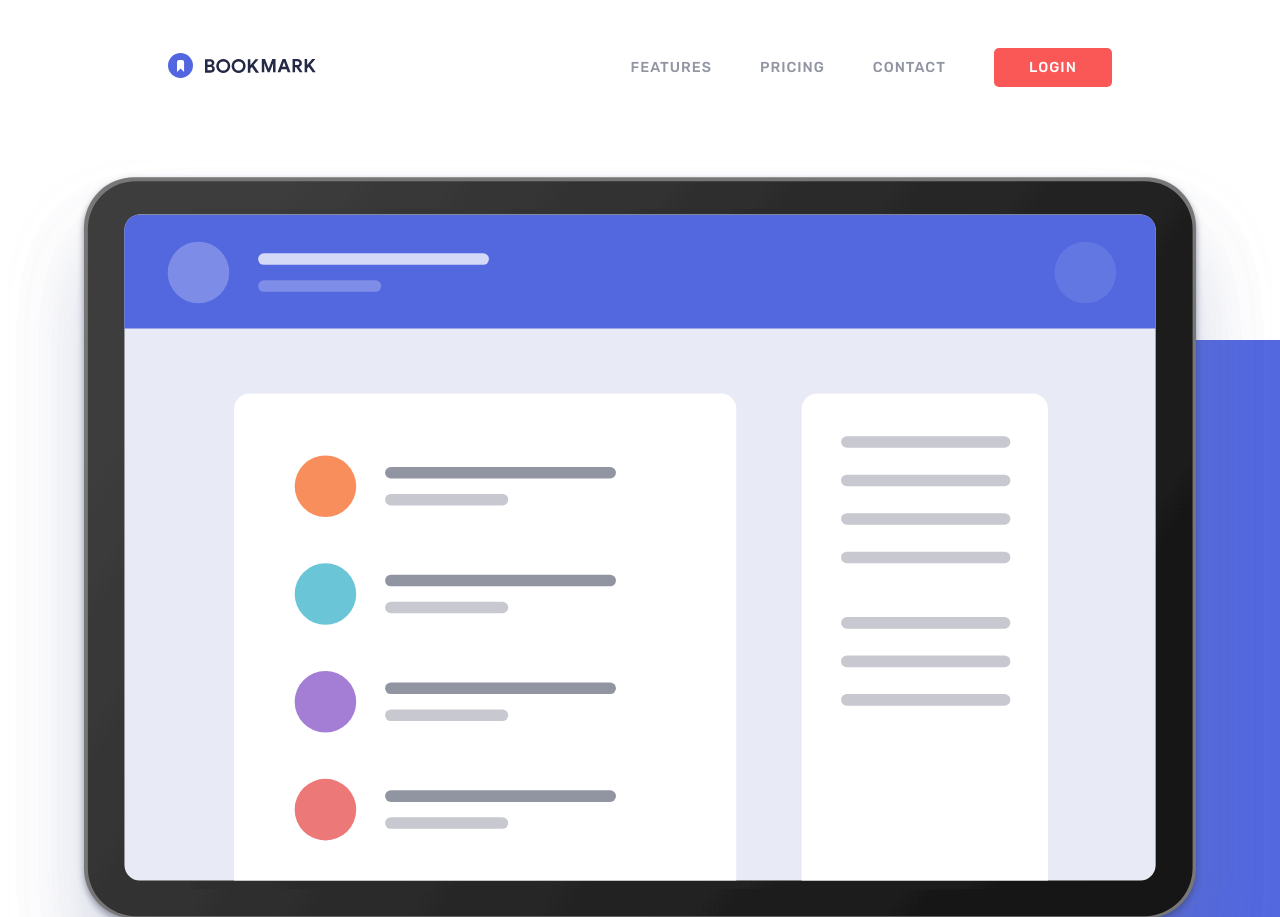
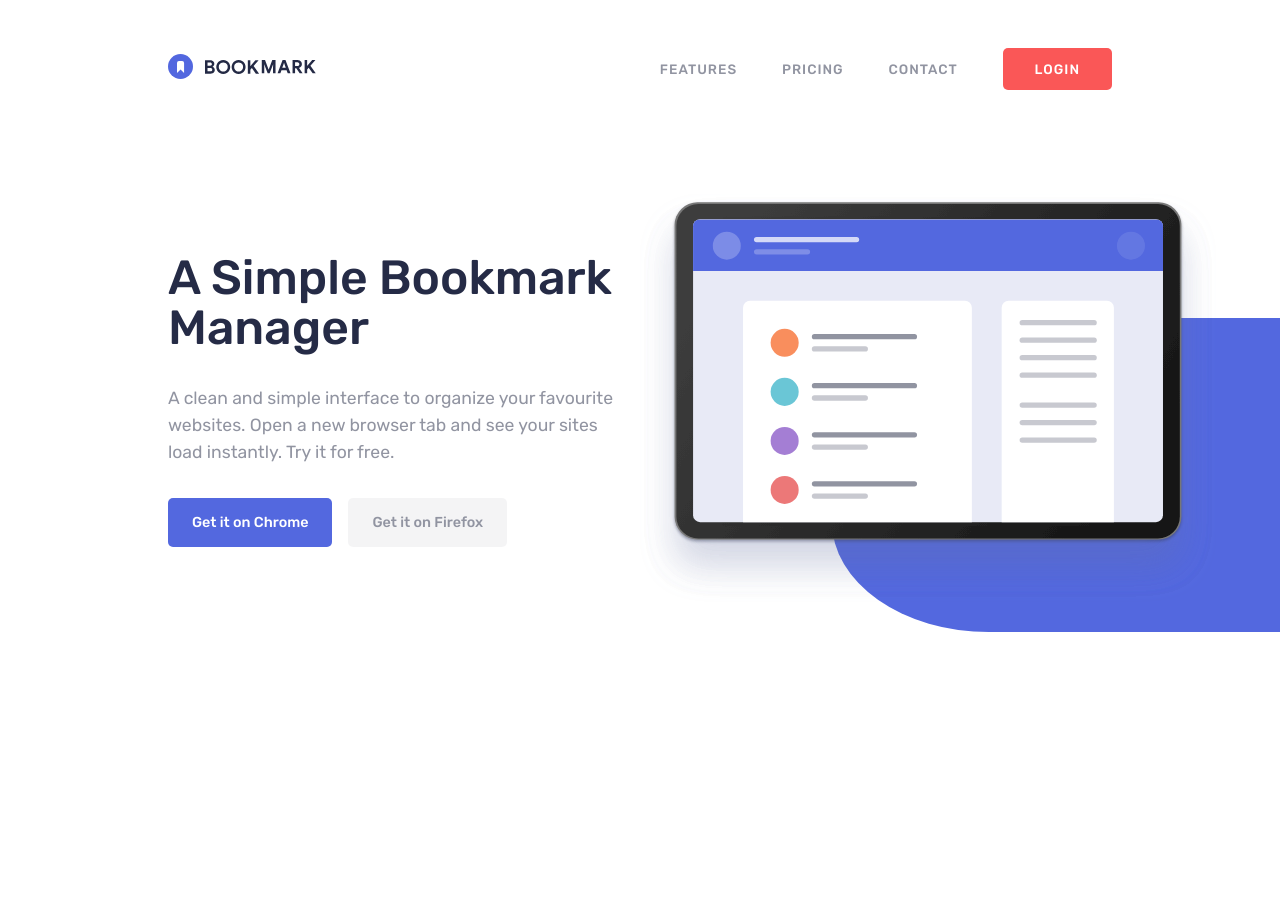
Before and after one commit to AtillaDev/BookmarkLandingPage, a plain HTML site: page index.html in a window 1280 px wide. Shown: the top 917 px of the page. After the commit the page ends 800 px from the top, so only its background shows below. Drawn offline with Linux system fonts and the light colour scheme.

Commit message:
hero complete desktop

```diff
--- a/app/scss/_global.scss
+++ b/app/scss/_global.scss
@@ -33,8 +33,15 @@ body {
   top: 0;
   width: calc(100% - 4rem);
   // margin-top: 10rem;
+
+  @include desktop {
+    width: calc(100% - 21rem);
+  }
 }
 
 .sticky + .page-content {
   margin-top: 109px;
+  @include desktop {
+    margin-top: 129px;
+  }
 }
--- a/app/scss/_hero.scss
+++ b/app/scss/_hero.scss
@@ -4,12 +4,25 @@
   // justify-items: center;
   // align-items: center;
   padding-top: 2rem;
-  height: 200vh;
+  // height: 200vh;
+
+  @include desktop {
+    flex-direction: row-reverse;
+    align-items: center;
+    justify-content: space-between;
+    padding-top: 4rem;
+  }
 
   &__illustration {
     position: relative;
     z-index: -10;
     // margin: 0 auto;
+
+    @include desktop {
+      width: 45%;
+
+      padding-right: 4rem;
+    }
 
     &-image {
       position: relative;
@@ -17,6 +30,11 @@
       width: calc(100% - 1rem);
       z-index: -1;
       // margin: 0 auto;
+
+      @include desktop {
+        width: 100%;
+        padding: 0;
+      }
     }
 
     &-accent {
@@ -28,6 +46,14 @@
       height: 80%;
       width: 80%;
       background-color: $softBlue;
+
+      @include desktop {
+        top: 30%;
+        left: 30%;
+        height: 76%;
+        width: 70%;
+        border-radius: 0 0 0 35%;
+      }
     }
   }
 
@@ -41,10 +67,23 @@
     padding-right: 2.2rem;
     font-weight: 500;
 
+    @include desktop {
+      width: 35%;
+      text-align: left;
+      padding: 0;
+      padding-left: 10.5rem;
+    }
+
     &-tittle {
       color: $darkBlue;
       font-size: 1.8rem;
       line-height: 40px;
+
+      @include desktop {
+        font-size: 3rem;
+        font-weight: 500;
+        line-height: 50px;
+      }
     }
 
     &-description {
@@ -52,6 +91,14 @@
       color: $grayishBlue;
       font-size: 0.9rem;
       line-height: 25px;
+
+      @include desktop {
+        padding-top: 2rem;
+        font-weight: 400;
+        line-height: 27px;
+        font-size: 1.1rem;
+        font-size: 400;
+      }
     }
 
     &-buttons {
@@ -59,11 +106,20 @@
       justify-content: space-between;
       padding-top: 2rem;
 
+      @include desktop {
+        justify-content: flex-start;
+        gap: 1rem;
+      }
+
       a {
         font-size: 0.9rem;
         padding: 1rem;
         border-radius: 5px;
         // background-color: $softBlue;
+
+        @include desktop {
+          padding: 1rem 1.5rem;
+        }
       }
 
       a:first-child {
--- a/app/scss/_nav.scss
+++ b/app/scss/_nav.scss
@@ -5,6 +5,7 @@
   justify-content: space-between;
   padding: 2.5rem 2rem;
   background-color: #fff;
+  // width: 100%;
 
   @include desktop {
     padding-top: 3rem;
@@ -60,8 +61,8 @@
         width: 100%;
         text-align: center;
         text-decoration: none;
+        color: #fff;
         letter-spacing: 2px;
-        color: #fff;
         font-weight: 400;
       }
       a:nth-child(3) {
@@ -98,11 +99,11 @@
     @include desktop {
       display: flex;
       align-items: center;
-      gap: 3rem;
+      gap: 2.8rem;
 
       a {
         text-decoration: none;
-        font-size: 0.9rem;
+        font-size: 0.85rem;
         font-weight: 500;
         letter-spacing: 1px;
         color: $grayishBlue;
@@ -117,7 +118,7 @@
         background-color: $softRed;
         border-radius: 5px;
 
-        padding: 0.7rem 2.2rem;
+        padding: 0.8rem 2rem;
         color: #fff;
 
         &:hover {
```
Also changed, not shown: dist/style.css, 1 other file.
